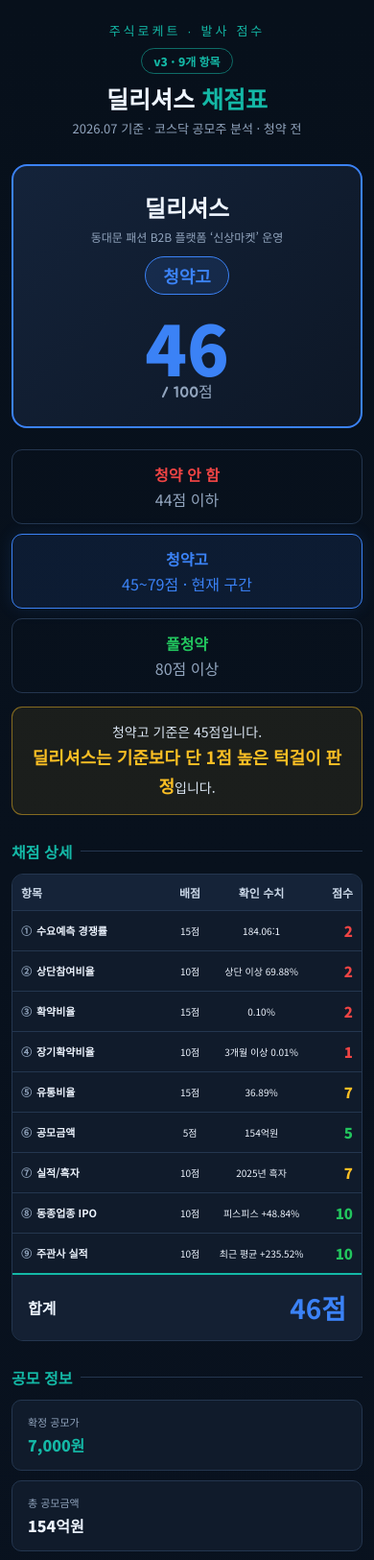
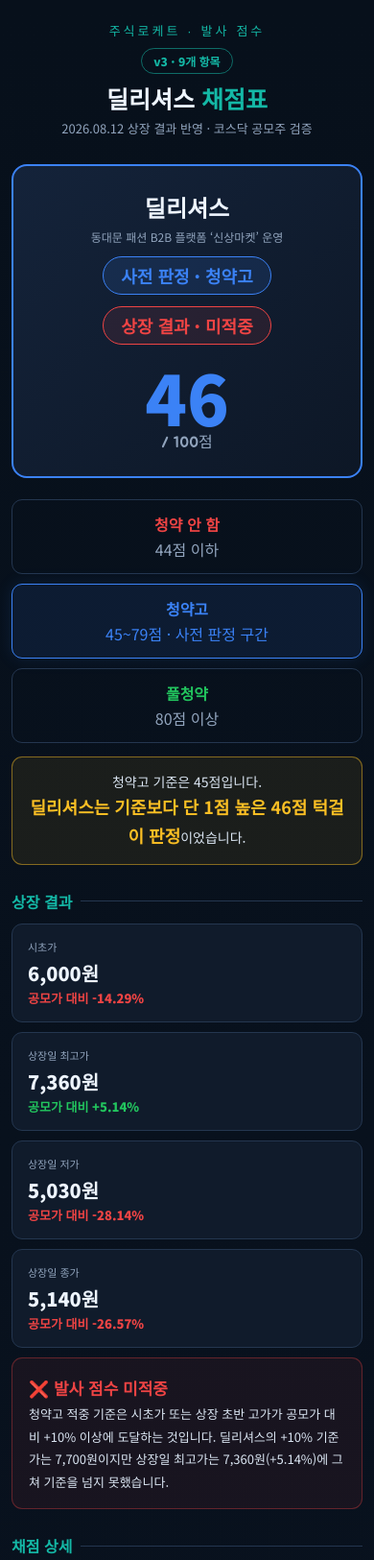
Before and after one commit to jusikrocket/launch-score, a plain HTML site: page dealicious.html in a window 390 px wide. Shown: the top 1625 px of the page at 96% size. Drawn offline with Linux system fonts and the light colour scheme.

Commit message:
딜리셔스 개별 페이지에 상장 결과 및 미적중 분석 반영

```diff
--- a/dealicious.html
+++ b/dealicious.html
@@ -3,8 +3,8 @@
 <head>
 <meta charset="UTF-8">
 <meta name="viewport" content="width=device-width, initial-scale=1.0">
-<title>딜리셔스 발사 점수 채점표 | 주식로케트</title>
-<meta name="description" content="딜리셔스 공모주 발사 점수 46점, 청약고 판정과 9개 항목 채점 근거">
+<title>딜리셔스 발사 점수 상장 결과 | 주식로케트</title>
+<meta name="description" content="딜리셔스 공모주 발사 점수 46점 청약고 판정과 2026년 8월 12일 상장 결과, 적중 여부 검증">
 <style>
 @import url('https://fonts.googleapis.com/css2?family=Noto+Sans+KR:wght@400;500;700;900&family=Jua&display=swap');
 :root{
@@ -25,6 +25,7 @@
 .ticker{font-size:24px;font-weight:900}
 .business{font-size:12px;color:var(--muted);margin-top:5px}
 .verdict{display:inline-block;margin-top:12px;padding:6px 18px;border-radius:99px;border:1.5px solid var(--blue);background:rgba(59,130,246,.13);color:var(--blue);font-size:18px;font-weight:900}
+.outcome{display:inline-block;margin-left:7px;margin-top:12px;padding:6px 18px;border-radius:99px;border:1.5px solid var(--red);background:rgba(239,68,68,.10);color:var(--red);font-size:18px;font-weight:900}
 .score{text-align:right}
 .score strong{display:block;font-size:72px;line-height:.95;color:var(--blue);font-weight:900}
 .score span{font-family:'Jua',sans-serif;color:var(--muted)}
@@ -47,6 +48,13 @@
 .info-grid{display:grid;grid-template-columns:repeat(2,1fr);gap:10px}
 .info{background:var(--card);border:1px solid var(--border);border-radius:10px;padding:14px 16px}
 .info .label{font-size:11px;color:var(--muted);margin-bottom:4px}.info .val{font-size:16px;font-weight:900}
+.result-grid{display:grid;grid-template-columns:repeat(2,1fr);gap:10px}
+.result-card{background:var(--card);border:1px solid var(--border);border-radius:11px;padding:15px 16px}
+.result-card .label{font-size:11px;color:var(--muted);margin-bottom:5px}
+.result-card .price{font-size:20px;font-weight:900}
+.result-card .rate{font-size:13px;font-weight:900;margin-top:2px}
+.result-summary{margin-top:10px;padding:16px 17px;border:1px solid rgba(239,68,68,.35);background:rgba(239,68,68,.07);border-radius:11px;font-size:13px;line-height:1.8;color:#dbe6f3}
+.result-summary strong{color:var(--red);font-size:17px}
 .brokers{display:grid;grid-template-columns:1fr;gap:10px}
 .broker{background:var(--card);border:1px solid var(--border);border-radius:12px;overflow:hidden}
 .broker h3{background:var(--card2);padding:13px;text-align:center;font-size:16px}
@@ -54,6 +62,7 @@
 .broker p span:first-child{color:var(--muted)}.broker p span:last-child{font-weight:800;text-align:right}
 .notice{margin-top:24px;padding:15px 17px;border:1px solid rgba(59,130,246,.30);background:rgba(59,130,246,.08);border-radius:11px;color:#b9c8da;font-size:13px;line-height:1.75}
 .risk{margin-top:10px;padding:15px 17px;border:1px solid rgba(239,68,68,.25);background:rgba(239,68,68,.05);border-radius:11px;font-size:13px;color:#c8d2df;line-height:1.8}
+.strategy{margin-top:10px;padding:15px 17px;border:1px solid rgba(34,197,94,.28);background:rgba(34,197,94,.06);border-radius:11px;font-size:13px;color:#c8d2df;line-height:1.8}
 .links{display:flex;gap:10px;justify-content:center;flex-wrap:wrap;margin-top:24px}
 .btn{display:inline-flex;align-items:center;justify-content:center;text-decoration:none;padding:10px 18px;border-radius:9px;font-weight:900;font-size:13px}
 .btn.video{background:#ef4444;color:white}.btn.back{border:1px solid var(--border);color:var(--text);background:var(--card)}
@@ -64,7 +73,8 @@
  .tiers{grid-template-columns:1fr}
  .row{grid-template-columns:1.55fr 42px 1fr 42px;padding:10px 9px;gap:5px}
  .item{font-size:11px}.max,.value{font-size:10px}.pts{font-size:15px}
- .info-grid{grid-template-columns:1fr}
+ .info-grid,.result-grid{grid-template-columns:1fr}
+ .outcome{margin-left:0}
 }
 </style>
 </head>
@@ -74,24 +84,34 @@
     <div class="channel">주식로케트 · 발사 점수</div>
     <div class="v3">v3 · 9개 항목</div>
     <h1>딜리셔스 <span>채점표</span></h1>
-    <div class="sub">2026.07 기준 · 코스닥 공모주 분석 · 청약 전</div>
+    <div class="sub">2026.08.12 상장 결과 반영 · 코스닥 공모주 검증</div>
   </header>
 
   <section class="score-hero">
     <div>
       <div class="ticker">딜리셔스</div>
       <div class="business">동대문 패션 B2B 플랫폼 ‘신상마켓’ 운영</div>
-      <div class="verdict">청약고</div>
+      <div class="verdict">사전 판정 · 청약고</div>
+      <div class="outcome">상장 결과 · 미적중</div>
     </div>
     <div class="score"><strong>46</strong><span>/ 100점</span></div>
   </section>
 
   <div class="tiers">
     <div class="tier"><b style="color:var(--red)">청약 안 함</b>44점 이하</div>
-    <div class="tier current"><b>청약고</b>45~79점 · 현재 구간</div>
+    <div class="tier current"><b>청약고</b>45~79점 · 사전 판정 구간</div>
     <div class="tier"><b style="color:var(--green)">풀청약</b>80점 이상</div>
   </div>
-  <div class="threshold">청약고 기준은 45점입니다.<br><strong>딜리셔스는 기준보다 단 1점 높은 턱걸이 판정</strong>입니다.</div>
+  <div class="threshold">청약고 기준은 45점입니다.<br><strong>딜리셔스는 기준보다 단 1점 높은 46점 턱걸이 판정</strong>이었습니다.</div>
+
+  <div class="section-title">상장 결과</div>
+  <div class="result-grid">
+    <div class="result-card"><div class="label">시초가</div><div class="price">6,000원</div><div class="rate" style="color:var(--red)">공모가 대비 -14.29%</div></div>
+    <div class="result-card"><div class="label">상장일 최고가</div><div class="price">7,360원</div><div class="rate" style="color:var(--green)">공모가 대비 +5.14%</div></div>
+    <div class="result-card"><div class="label">상장일 저가</div><div class="price">5,030원</div><div class="rate" style="color:var(--red)">공모가 대비 -28.14%</div></div>
+    <div class="result-card"><div class="label">상장일 종가</div><div class="price">5,140원</div><div class="rate" style="color:var(--red)">공모가 대비 -26.57%</div></div>
+  </div>
+  <div class="result-summary"><strong>❌ 발사 점수 미적중</strong><br>청약고 적중 기준은 시초가 또는 상장 초반 고가가 공모가 대비 +10% 이상에 도달하는 것입니다. 딜리셔스의 +10% 기준가는 7,700원이지만 상장일 최고가는 7,360원(+5.14%)에 그쳐 기준을 넘지 못했습니다.</div>
 
   <div class="section-title">채점 상세</div>
   <div class="score-table">
@@ -114,7 +134,7 @@
     <div class="info"><div class="label">총 공모금액</div><div class="val">154억원</div></div>
     <div class="info"><div class="label">청약일</div><div class="val">08.03 ~ 08.04</div></div>
     <div class="info"><div class="label">환불일</div><div class="val">08.06</div></div>
-    <div class="info"><div class="label">상장 예정일</div><div class="val">08.12 예정</div></div>
+    <div class="info"><div class="label">상장일</div><div class="val">08.12</div></div>
     <div class="info"><div class="label">일반청약 배정</div><div class="val">550,000주</div></div>
     <div class="info"><div class="label">구주매출</div><div class="val" style="color:var(--green)">없음 · 100% 신주</div></div>
     <div class="info"><div class="label">최소청약증거금</div><div class="val">70,000원</div></div>
@@ -129,8 +149,9 @@
     </div>
   </div>
 
-  <div class="notice">청약고는 <b style="color:var(--blue)">균등 중심, 비례 신중</b> 구간입니다. 다만 딜리셔스는 기준보다 단 1점 높은 46점이므로, 공격적인 비례청약보다 균등배정 중심 접근이 적절합니다.</div>
-  <div class="risk"><b style="color:var(--red)">핵심 주의점</b><br>기관 경쟁률 184.06대 1, 의무보유확약 0.10%, 3개월 이상 장기확약 0.01%로 수요예측 관련 점수가 50점 만점에 7점에 그쳤습니다. 유통가능비율도 36.89%로 가볍지 않습니다.</div>
+  <div class="notice">사전 판정은 <b style="color:var(--blue)">46점 · 청약고</b>였습니다. 청약고 기준 45점보다 단 1점 높았고, 당시 최종 전략은 공격적인 비례청약보다 균등배정 중심 접근이었습니다.</div>
+  <div class="risk"><b style="color:var(--red)">왜 미적중했나</b><br>기관 경쟁률 184.06대 1, 의무보유확약 0.10%, 3개월 이상 장기확약 0.01%로 수요예측 관련 점수가 50점 만점에 7점에 그쳤습니다. 상장일에도 공모가 대비 +10% 수익 구간을 만들지 못했습니다.</div>
+  <div class="strategy"><b style="color:var(--green)">전략 평가는 별도</b><br>발사점수의 적중 여부는 미적중으로 기록합니다. 다만 비례청약을 피하고 균등배정 중심으로 접근한 전략은 상장일 약세를 고려하면 방어적으로 적절했습니다.</div>
 
   <div class="links">
     <a class="btn video" href="https://www.youtube.com/watch?v=2oTfXVqKpHM" target="_blank" rel="noopener">발사 점수 영상 보기</a>
```
